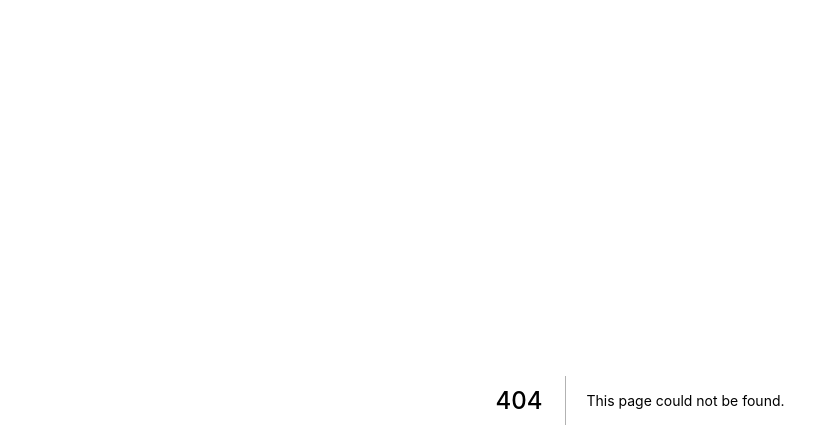
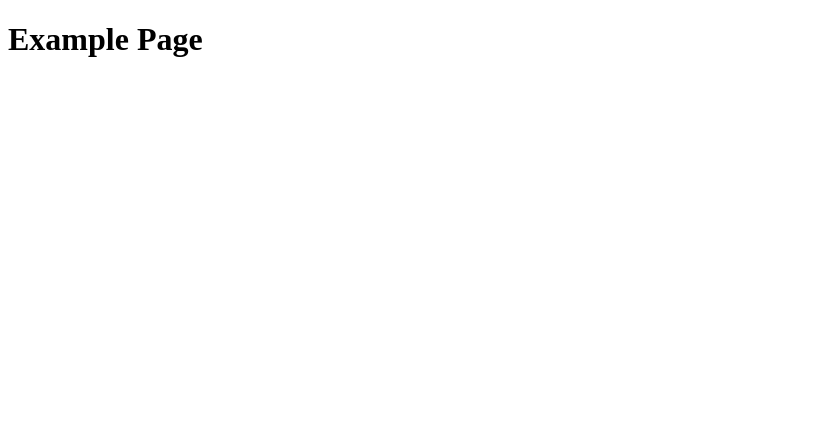
Before and after one commit to tomafro/nextjs.tomafro.net, a Next.js app: page /tumble in a window 1280 px wide. Before the commit this address had no page. Shown: the top 448 px of the page, without its empty margins (0-839 px from the left). Built offline with nearby package versions, Linux system fonts and the light colour scheme.

Commit message:
More changes

```diff
--- /dev/null
+++ b/content/tumble/example.js
@@ -0,0 +1,6 @@
+
+function Page() {
+  return <h1>Example Page</h1>
+}
+
+export default Page
--- a/package.json
+++ b/package.json
@@ -4,11 +4,15 @@
   "private": true,
   "scripts": {
     "dev": "next dev",
-    "build": "next build",
+    "build": "next build && next export",
     "start": "next start"
   },
   "dependencies": {
+    "@zeit/next-sass": "^1.0.1",
+    "fs": "^0.0.1-security",
+    "glob": "^7.1.6",
     "next": "9.2.2",
+    "node-sass": "^4.13.1",
     "react": "16.13.0",
     "react-dom": "16.13.0"
   }
--- /dev/null
+++ b/pages/tumble.js
@@ -0,0 +1,23 @@
+import content from "../content/tumble/example"
+
+
+// const map = website.components.reduce((previous, current) => {
+//   previous[current.path] = dynamic(() => import(`../src/components/${current.path}`), { ssr: true });
+//   return previous;
+// }, {});
+
+import dynamic from 'next/dynamic';
+
+//import Koala from "../content/tumble/example"
+const Koala = dynamic(() => import("../content/tumble/example"))
+console.log(Koala)
+
+function Tumble() {
+  return (
+    <div>
+    <Koala/>
+    </div>
+  )
+}
+
+export default Tumble
```
Also changed, not shown: 2 other files (tests, documents, lock files or other folders).
